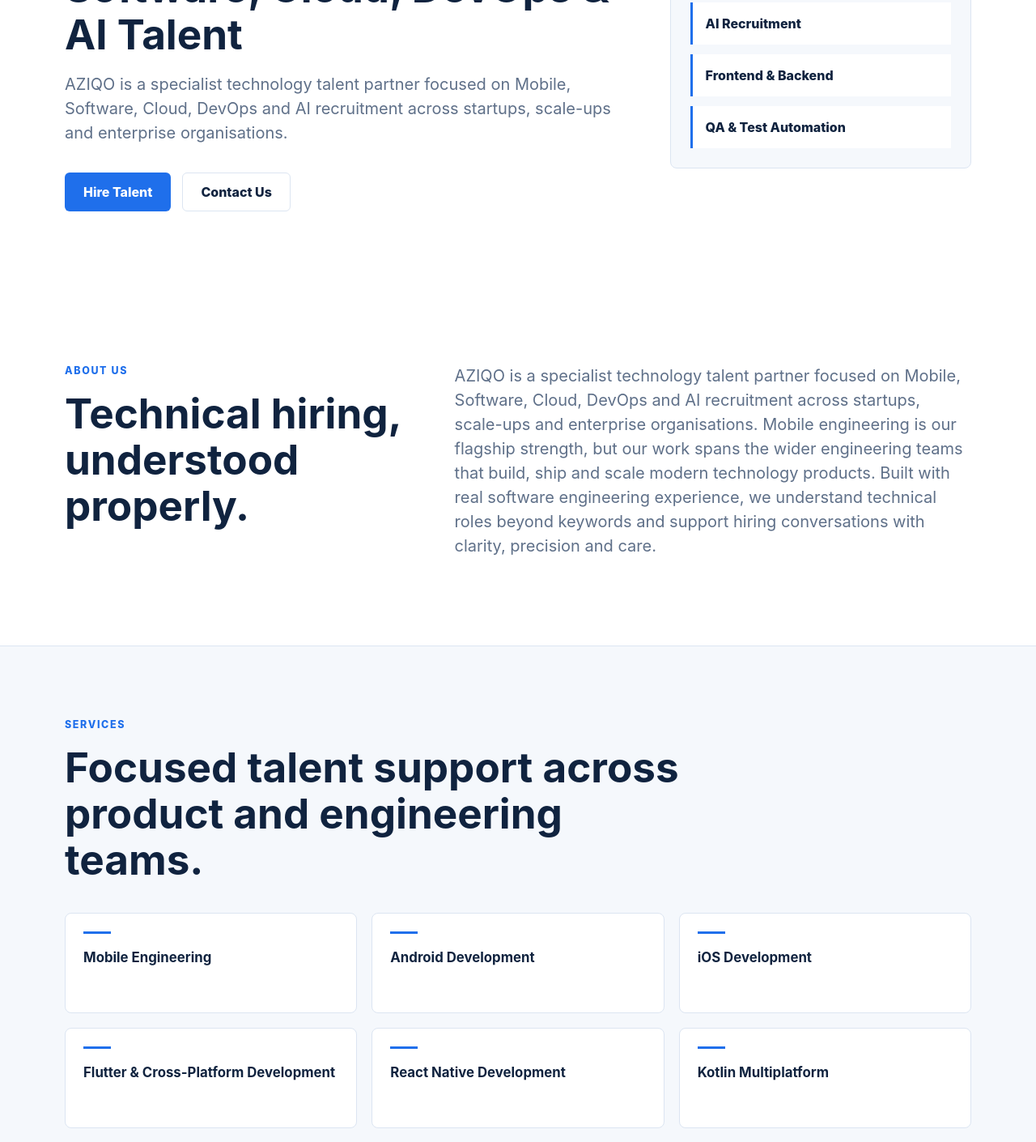
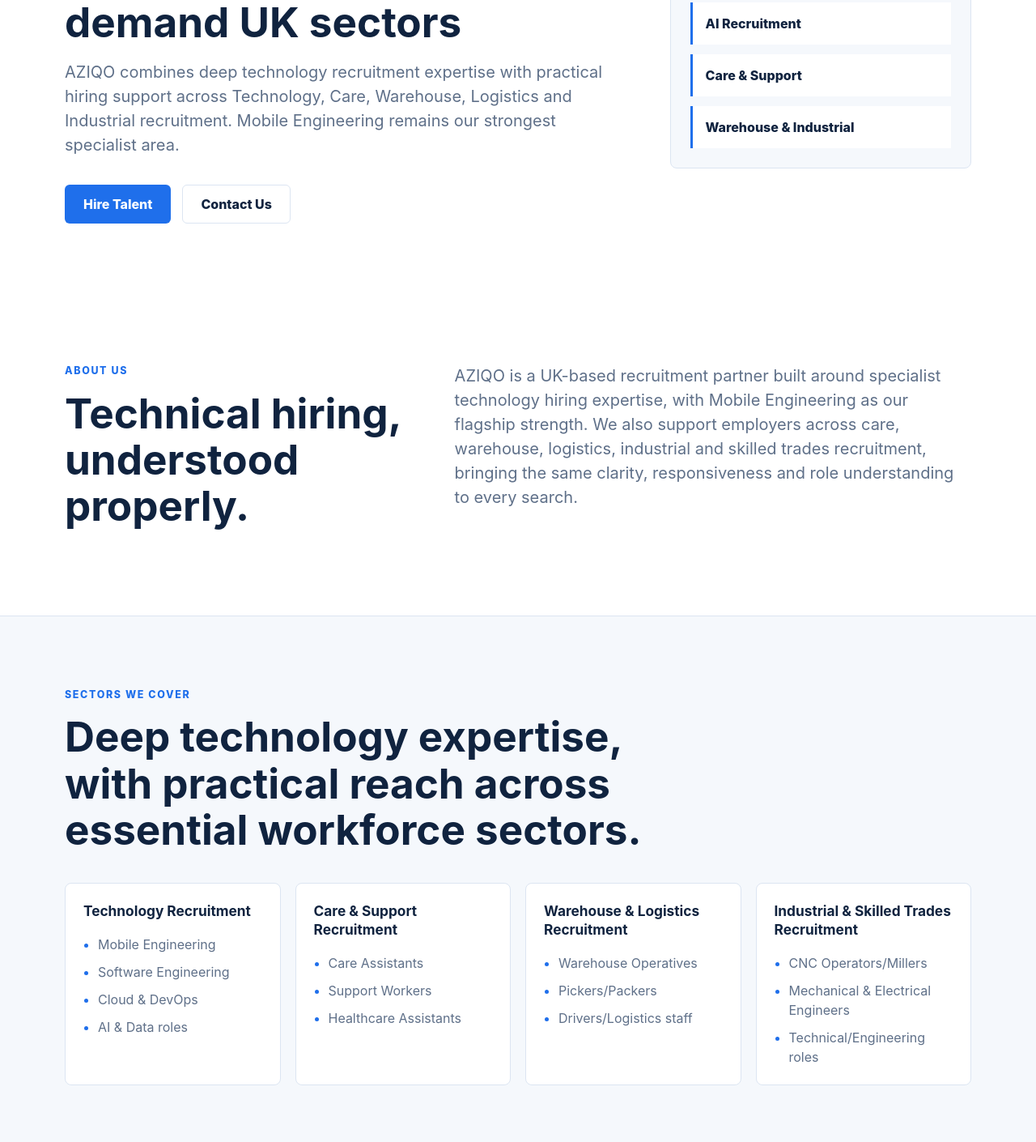
Before and after one commit to Qandil11/Aziqo, a React (Vite) app: page / in a window 1280 px wide. Shown: the part 440-1850 px from the top of the page at 81% size. Built offline with nearby package versions, Linux system fonts and the light colour scheme.

Commit message:
Expand AZIQO recruitment sectors

```diff
--- a/index.html
+++ b/index.html
@@ -5,11 +5,11 @@
     <meta name="viewport" content="width=device-width, initial-scale=1.0" />
     <meta
       name="description"
-      content="AZIQO is a specialist technology talent partner focused on Mobile, Software, Cloud, DevOps and AI recruitment across the UK and Europe."
+      content="AZIQO combines deep technology recruitment expertise with practical hiring support across Technology, Care, Warehouse, Logistics and Industrial recruitment across the UK."
     />
     <meta
       name="keywords"
-      content="AZIQO, technology recruitment, mobile engineering recruitment, software engineering recruitment, cloud recruitment, DevOps recruitment, AI recruitment, Android recruitment, iOS recruitment, UK tech recruitment"
+      content="AZIQO, technology recruitment, mobile engineering recruitment, software engineering recruitment, care recruitment, support worker recruitment, warehouse recruitment, logistics recruitment, industrial recruitment, skilled trades recruitment, UK recruitment"
     />
     <meta name="author" content="AZIQO" />
     <meta name="robots" content="index, follow" />
@@ -20,13 +20,13 @@
     <meta property="og:title" content="AZIQO | Technology Talent Partner" />
     <meta
       property="og:description"
-      content="Specialist technology recruitment for Mobile, Software, Cloud, DevOps and AI talent."
+      content="Technology-led recruitment for Mobile, Software, Cloud, DevOps, AI, Care, Warehouse, Logistics and Industrial talent across the UK."
     />
     <meta name="twitter:card" content="summary" />
     <meta name="twitter:title" content="AZIQO | Technology Talent Partner" />
     <meta
       name="twitter:description"
-      content="Specialist technology recruitment for Mobile, Software, Cloud, DevOps and AI talent."
+      content="Technology-led recruitment for Mobile, Software, Cloud, DevOps, AI, Care, Warehouse, Logistics and Industrial talent across the UK."
     />
     <title>AZIQO | Technology Talent Partner</title>
   </head>
--- a/src/main.tsx
+++ b/src/main.tsx
@@ -9,24 +9,57 @@
 const formspreeEndpoint = "https://formspree.io/f/meewrewp";
 
 const services = [
-  "Mobile Engineering",
-  "Android Development",
-  "iOS Development",
-  "Flutter & Cross-Platform Development",
-  "React Native Development",
-  "Kotlin Multiplatform",
-  "Backend Engineering",
-  "Frontend Engineering",
-  "Full-Stack Engineering",
-  "QA & Test Automation",
-  "Cloud & DevOps Engineering",
-  "AI & Machine Learning Recruitment",
+  "Specialist technology hiring",
+  "Mobile engineering talent sourcing",
+  "Software, cloud, DevOps and AI recruitment",
+  "Care and support staffing",
+  "Warehouse and logistics recruitment",
+  "Industrial and skilled trades hiring",
+  "Candidate shortlisting and screening",
+  "Talent mapping for high-demand roles",
+  "Permanent workforce recruitment",
+];
+
+const sectors = [
+  {
+    title: "Technology Recruitment",
+    roles: [
+      "Mobile Engineering",
+      "Software Engineering",
+      "Cloud & DevOps",
+      "AI & Data roles",
+    ],
+  },
+  {
+    title: "Care & Support Recruitment",
+    roles: ["Care Assistants", "Support Workers", "Healthcare Assistants"],
+  },
+  {
+    title: "Warehouse & Logistics Recruitment",
+    roles: ["Warehouse Operatives", "Pickers/Packers", "Drivers/Logistics staff"],
+  },
+  {
+    title: "Industrial & Skilled Trades Recruitment",
+    roles: [
+      "CNC Operators/Millers",
+      "Mechanical & Electrical Engineers",
+      "Technical/Engineering roles",
+    ],
+  },
+];
+
+const sectorOptions = [
+  "Technology",
+  "Care & Support",
+  "Warehouse & Logistics",
+  "Industrial & Skilled Trades",
+  "Other",
 ];
 
 const strengths = [
   "Built with real software engineering experience",
   "Deep mobile engineering specialism",
-  "Technical understanding beyond keyword matching",
+  "Practical hiring support across high-demand UK sectors",
   "Strong candidate-led approach",
   "Professional, responsive and relationship-focused",
 ];
@@ -82,6 +115,7 @@
           </a>
           <div className="nav-links">
             <a href="#about-us">About Us</a>
+            <a href="#sectors">Sectors</a>
             <a href="#services">Services</a>
             <a href="#hire-talent">Hire Talent</a>
             <a href="#submit-cv">Submit CV</a>
@@ -97,11 +131,12 @@
             <div className="hero-copy">
               <p className="eyebrow">Specialist technology talent partner</p>
               <h1>AZIQO</h1>
-              <h2>Specialist Mobile, Software, Cloud, DevOps & AI Talent</h2>
+              <h2>Technology-led recruitment for high-demand UK sectors</h2>
               <p>
-                AZIQO is a specialist technology talent partner focused on
-                Mobile, Software, Cloud, DevOps and AI recruitment across
-                startups, scale-ups and enterprise organisations.
+                AZIQO combines deep technology recruitment expertise with
+                practical hiring support across Technology, Care, Warehouse,
+                Logistics and Industrial recruitment. Mobile Engineering remains
+                our strongest specialist area.
               </p>
               <div className="hero-actions" aria-label="Primary actions">
                 <a className="button button-primary" href="#hire-talent">
@@ -117,8 +152,8 @@
               <span>Software Engineering</span>
               <span>Cloud & DevOps</span>
               <span>AI Recruitment</span>
-              <span>Frontend & Backend</span>
-              <span>QA & Test Automation</span>
+              <span>Care & Support</span>
+              <span>Warehouse & Industrial</span>
             </aside>
           </div>
         </section>
@@ -130,23 +165,47 @@
               <h2>Technical hiring, understood properly.</h2>
             </div>
             <p className="lead">
-              AZIQO is a specialist technology talent partner focused on Mobile,
-              Software, Cloud, DevOps and AI recruitment across startups,
-              scale-ups and enterprise organisations. Mobile engineering is our
-              flagship strength, but our work spans the wider engineering teams
-              that build, ship and scale modern technology products. Built with
-              real software engineering experience, we understand technical roles
-              beyond keywords and support hiring conversations with clarity,
-              precision and care.
+              AZIQO is a UK-based recruitment partner built around specialist
+              technology hiring expertise, with Mobile Engineering as our
+              flagship strength. We also support employers across care,
+              warehouse, logistics, industrial and skilled trades recruitment,
+              bringing the same clarity, responsiveness and role understanding
+              to every search.
             </p>
           </div>
         </section>
 
-        <section className="section section-muted" id="services">
+        <section className="section section-muted" id="sectors">
+          <div className="container">
+            <div className="section-heading">
+              <p className="section-label">Sectors We Cover</p>
+              <h2>
+                Deep technology expertise, with practical reach across essential
+                workforce sectors.
+              </h2>
+            </div>
+            <div className="sector-grid">
+              {sectors.map((sector) => (
+                <article className="sector-card" key={sector.title}>
+                  <h3>{sector.title}</h3>
+                  <ul>
+                    {sector.roles.map((role) => (
+                      <li key={role}>{role}</li>
+                    ))}
+                  </ul>
+                </article>
+              ))}
+            </div>
+          </div>
+        </section>
+
+        <section className="section" id="services">
           <div className="container">
             <div className="section-heading">
               <p className="section-label">Services</p>
-              <h2>Focused talent support across product and engineering teams.</h2>
+              <h2>
+                Specialist tech hiring and broader workforce recruitment support.
+              </h2>
             </div>
             <div className="service-grid">
               {services.map((service) => (
@@ -163,7 +222,7 @@
           <div className="container two-column">
             <div>
               <p className="section-label">Why AZIQO</p>
-              <h2>A specialist partner for technical roles where detail matters.</h2>
+              <h2>A specialist partner for roles where detail matters.</h2>
             </div>
             <div className="check-list">
               {strengths.map((strength) => (
@@ -183,8 +242,9 @@
               <h2>Find specialist technology talent with confidence.</h2>
               <p className="lead">
                 Tell us about the role, team and hiring priorities. AZIQO can
-                support permanent hiring, talent mapping and specialist sourcing
-                across mobile, software, cloud, DevOps and AI roles.
+                support specialist technology hiring and broader workforce
+                recruitment across care, warehouse, logistics, industrial and
+                skilled trades roles.
               </p>
             </div>
             <form
@@ -205,6 +265,19 @@
               <label>
                 Company
                 <input name="company" type="text" autoComplete="organization" />
+              </label>
+              <label>
+                Sector
+                <select name="sector" required defaultValue="">
+                  <option value="" disabled>
+                    Select a sector
+                  </option>
+                  {sectorOptions.map((sector) => (
+                    <option value={sector} key={sector}>
+                      {sector}
+                    </option>
+                  ))}
+                </select>
               </label>
               <label>
                 Hiring requirement
@@ -228,9 +301,9 @@
               <p className="section-label">Submit CV</p>
               <h2>Share your details for relevant technology opportunities.</h2>
               <p className="lead">
-                If you work across mobile, software, cloud, DevOps, QA or AI,
-                you can send your profile for future opportunities that match
-                your experience and goals.
+                If you work across technology, care, warehouse, logistics,
+                industrial or skilled trades roles, you can send your details
+                for future opportunities that match your experience and goals.
               </p>
             </div>
             <form
@@ -247,6 +320,19 @@
               <label>
                 Email
                 <input name="email" type="email" autoComplete="email" required />
+              </label>
+              <label>
+                Role Category
+                <select name="role_category" required defaultValue="">
+                  <option value="" disabled>
+                    Select a category
+                  </option>
+                  {sectorOptions.map((sector) => (
+                    <option value={sector} key={sector}>
+                      {sector}
+                    </option>
+                  ))}
+                </select>
               </label>
               <label>
                 LinkedIn URL
@@ -269,7 +355,7 @@
                 <input
                   name="role_interested_in"
                   type="text"
-                  placeholder="Mobile Engineer, Backend Engineer, DevOps..."
+                  placeholder="Mobile Engineer, Support Worker, Warehouse Operative..."
                   required
                 />
               </label>
@@ -300,8 +386,8 @@
               <h2>Start a conversation with AZIQO.</h2>
               <p className="lead">
                 For hiring support, talent mapping, or a confidential discussion
-                about mobile, software, cloud, DevOps or AI recruitment, get in
-                touch.
+                about technology, care, warehouse, logistics or industrial
+                recruitment, get in touch.
               </p>
             </div>
             <div className="contact-stack">
@@ -355,6 +441,7 @@
           </div>
           <div className="footer-links" aria-label="Footer navigation">
             <a href="#about-us">About Us</a>
+            <a href="#sectors">Sectors</a>
             <a href="#hire-talent">Hire Talent</a>
             <a href="#submit-cv">Submit CV</a>
             <a href="#contact">Contact</a>
--- a/src/styles.css
+++ b/src/styles.css
@@ -222,13 +222,19 @@
   margin-bottom: 36px;
 }
 
-.service-grid {
+.service-grid,
+.sector-grid {
   display: grid;
   grid-template-columns: repeat(3, minmax(0, 1fr));
   gap: 18px;
 }
 
-.card {
+.sector-grid {
+  grid-template-columns: repeat(4, minmax(0, 1fr));
+}
+
+.card,
+.sector-card {
   min-height: 124px;
   border: 1px solid var(--line);
   border-radius: 8px;
@@ -248,6 +254,29 @@
   margin-bottom: 0;
   font-size: 1.05rem;
   line-height: 1.35;
+}
+
+.sector-card {
+  min-height: 250px;
+}
+
+.sector-card h3 {
+  margin-bottom: 18px;
+  color: var(--navy);
+  font-size: 1.08rem;
+  line-height: 1.35;
+}
+
+.sector-card ul {
+  display: grid;
+  gap: 10px;
+  margin: 0;
+  padding-left: 18px;
+  color: var(--muted);
+}
+
+.sector-card li::marker {
+  color: var(--blue);
 }
 
 .check-list {
@@ -335,6 +364,7 @@
 }
 
 .form-card input,
+.form-card select,
 .form-card textarea {
   width: 100%;
   border: 1px solid var(--line);
@@ -347,6 +377,7 @@
 }
 
 .form-card input:focus,
+.form-card select:focus,
 .form-card textarea:focus {
   border-color: var(--blue);
   outline: 3px solid rgba(31, 111, 235, 0.14);
@@ -441,7 +472,8 @@
     gap: 34px;
   }
 
-  .service-grid {
+  .service-grid,
+  .sector-grid {
     grid-template-columns: repeat(2, minmax(0, 1fr));
   }
 }
@@ -452,7 +484,8 @@
     width: min(100% - 28px, 1120px);
   }
 
-  .service-grid {
+  .service-grid,
+  .sector-grid {
     grid-template-columns: 1fr;
   }
 
```
